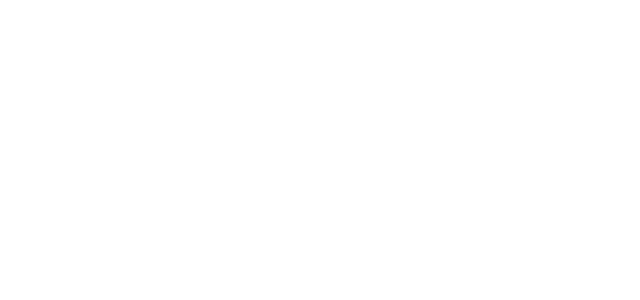
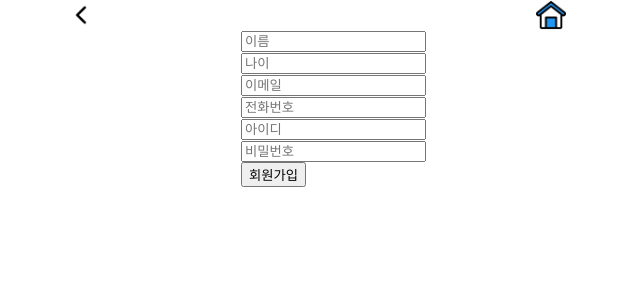
Before and after one commit to 12jason0/MakingHome, a React (Create React App) app in the folder views/: page /register in a window 1280 px wide. Before the commit this address had no page. Shown: the top 300 px of the page, without its empty margins (324-964 px from the left). Built offline with nearby package versions, Linux system fonts and the light colour scheme.

Commit message:
회원가입 api 만드는중

```diff
--- a/views/package.json
+++ b/views/package.json
@@ -3,6 +3,7 @@
   "version": "0.1.0",
   "private": true,
   "dependencies": {
+    "@reduxjs/toolkit": "^2.2.2",
     "@testing-library/jest-dom": "^5.17.0",
     "@testing-library/react": "^13.4.0",
     "@testing-library/user-event": "^13.5.0",
@@ -11,9 +12,11 @@
     "@types/react": "^18.2.70",
     "@types/react-dom": "^18.2.22",
     "axios": "^1.6.8",
+    "js-cookie": "^3.0.5",
     "react": "^18.2.0",
     "react-dom": "^18.2.0",
     "react-hook-form": "^7.51.1",
+    "react-redux": "^9.1.0",
     "react-router-dom": "^6.22.3",
     "react-scripts": "5.0.1",
     "typescript": "^4.9.5",
@@ -42,5 +45,8 @@
       "last 1 firefox version",
       "last 1 safari version"
     ]
+  },
+  "devDependencies": {
+    "@types/js-cookie": "^3.0.6"
   }
 }
--- a/views/src/App.tsx
+++ b/views/src/App.tsx
@@ -3,6 +3,7 @@
 import MainPage from './pages/MainPage';
 import LoginPage from './pages/LoginPage';
 import { BrowserRouter, Routes, Route } from 'react-router-dom';
+import RegisterPage from './pages/RegisterPage';
 
 function App() {
 
@@ -11,6 +12,7 @@
     <Routes>
     <Route path="/" element={<MainPage />}></Route>
     <Route path="/login" element={<LoginPage />}></Route>
+    <Route path="/register" element={<RegisterPage />}></Route>
     </Routes>
   </BrowserRouter>
   );
--- a/views/src/pages/LoginPage.tsx
+++ b/views/src/pages/LoginPage.tsx
@@ -1,36 +1,61 @@
 import React, { useEffect,useState } from 'react';
 import {useForm} from 'react-hook-form';
-import { useNavigate,useLocation} from 'react-router-dom';
+import { useNavigate,useLocation, Link} from 'react-router-dom';
+import Cookie from 'js-cookie';
 import axios from 'axios';
-
 
 export default function LoginPage() {
   let code : string | null;
-  // 페이지 이동 navigate + params 추출
+  // navigate, location, state
   const navigate = useNavigate();
   const location = useLocation();
-  const [isLoggedIn, setIsLoggedIn] = useState(false);
+  const [isLoggedIn, setIsLoggedIn] = useState<boolean>(false);
+  const [userInfo,setUserInfo] = useState<string>('');
 
+   // 다른 페이지 탐색 후 돌아왔을 때, 사용자 정보 유지
+  useEffect(()=>{
+    if(localStorage.getItem('Token') && Cookie.get('username')){
+      setIsLoggedIn(true);
+      const username : string | undefined= Cookie.get('username');
+      if(username !== undefined) {
+        setUserInfo(username);
+      }
+    }
+  })
+  // 페이지 새로고침 시 State값 초기화 방지
+  useEffect(() => {
+    const username : string | undefined= Cookie.get('username');
+    if(username !== undefined) {
+      setUserInfo(username);
+    }
+  }, []);
   // useEffect : 카카오 로그인 클릭 - url 업데이트 - stoarge <-> code 저장
   useEffect(() => {
     const searchParams = new URLSearchParams(location.search);
     code = searchParams.get('code');
     if (code !== null) {
-      // localStorage.setItem('setCode', code);
+      getKakao_Access_Token(code);
       setIsLoggedIn(true);
-      sendKakaoLoginCode(code);
     }
-  }, [location.search]);
-  const sendKakaoLoginCode = async(code : string): Promise<void> => {
+  }, [location.search,userInfo]);
+  // 카카오 액세스 토큰 발급
+  const getKakao_Access_Token = async(code : string): Promise<void> => {
     const res = await axios.post('http://localhost:5000/login/kakao',{code : code});
     const access_token = res.data.access_token;
     console.log('access_token',access_token);
     localStorage.setItem('Token',access_token);
-    await sendKakaoUserInfo(access_token);
+
+    await getKakaoUserInfo(access_token);
   }
-  const sendKakaoUserInfo = async(access_token : string | null): Promise<void> =>{
+  // 카카오 로그인 유저 정보 조회
+  const getKakaoUserInfo = async(access_token : string | null): Promise<void> =>{
     const userInfo = await axios.post('http://localhost:5000/user/kakao',{access_token : access_token});
     console.log('userInfo',userInfo.data);
+    Cookie.set('username',userInfo.data.result.kakao_account.profile.nickname,{expires:1});
+    const username : string | undefined= Cookie.get('username');
+    if(username !== undefined) {
+      setUserInfo(username);
+    }
   }
     // 카카오 로그인 양식(Rest_API 키 + redirect_Uri + kakaoURL)
     const Rest_api_key='34596871e6b97db995c419d12fd24a01';
@@ -42,6 +67,7 @@
     // 카카오 로그아웃
     const KakaoLogout = () => {
       localStorage.clear();
+      Cookie.remove('username');
       setIsLoggedIn(false);
       navigate('/login');
     }
@@ -65,7 +91,7 @@
       </header>
       <body>
         <div style={{display:'flex', justifyContent:'center'}}>
-          <h3>{isLoggedIn ? '환영합니다' : '로그인 페이지'}</h3>
+          <h3>{isLoggedIn ? `${userInfo}님 환영합니다` : '로그인 페이지'}</h3>
         </div>
         {isLoggedIn
         ? <img src="./image/logout.png" alt="카카오 로그아웃 이미지" style={{display:'block', margin:'0 auto'}} onClick={KakaoLogout}></img>
@@ -75,7 +101,9 @@
           <input type="text" placeholder ="아이디"id="userId"/><br />
           <input type="password"placeholder ="비밀번호" id="userPw"/><br />
           <button>로그인</button>
+          <button><Link to="/register">회원가입</Link></button>
         </form>
+
       </body>
     </div>
   )
--- a/views/src/pages/MainPage.tsx
+++ b/views/src/pages/MainPage.tsx
@@ -1,10 +1,11 @@
 import React from 'react'
+import { Link } from 'react-router-dom'
 
 export default function MainPage() {
   return (
     <div>
       <h1>MainPage</h1>
-
+      <Link to='/login'>로그인 페이지</Link>
     </div>
   )
 }
--- /dev/null
+++ b/views/src/pages/RegisterPage.tsx
@@ -0,0 +1,158 @@
+import React,{useState,useRef}from 'react'
+import {useForm} from 'react-hook-form';
+import { useNavigate} from 'react-router-dom';
+import axios from 'axios';
+import { error } from 'console';
+
+type FormValues = {
+  name : string;
+  age : number;
+  email: string;
+  phone : string;
+  userId: string;
+  userPw: string;
+}
+
+interface user {
+    name? : string,
+    age? : number | boolean,
+    email?: string,
+    phone?: string,
+    userId? : string,
+    userPw? : string,
+}
+export default function RegisterPage() {
+    const navigate = useNavigate();
+    const nameRef = useRef<HTMLInputElement>(null);
+    const ageRef = useRef<HTMLInputElement>(null);
+    const emailRef = useRef<HTMLInputElement>(null);
+    const phoneRef = useRef<HTMLInputElement>(null);
+    const userIdRef = useRef<HTMLInputElement>(null);
+    const userPwRef = useRef<HTMLInputElement>(null);
+    // 실험 1
+    const [user,setUser] = useState<user>();
+    // 로그인 hook-form
+    const {
+      register,
+      handleSubmit,
+      formState:{errors},
+      setFocus
+    } = useForm<FormValues>();
+    const onValid = ():void =>{
+      alert('회원가입 성공');
+        console.log('회원가입 성공',user);
+    }
+    const onInValid = ():void =>{
+        if(errors?.name){
+            alert(errors.name?.message);
+            setFocus('name');
+        }
+        else if(errors?.age){
+             alert(errors.age?.message);
+             setFocus('age');
+        }
+        else if(errors?.email){
+             alert(errors.email?.message);
+             setFocus('email');
+        }
+        else if(errors?.phone){
+             alert(errors.phone?.message);
+             setFocus('phone');
+        }
+        else if(errors?.userId){
+             alert(errors.userId?.message);
+             setFocus('userId');
+        }
+        else if(errors?.userPw){
+             alert(errors.userPw?.message);
+             setFocus('userPw');
+        }
+    }
+  return (
+    <div style={{position:'relative',width:'500px',margin: '0 auto'}}>
+      <header style={{display:'flex', justifyContent:'space-between'}}>
+        <img src="./image/back.png" alt="뒤로가기" style={{width:'30px',cursor:'pointer'}} onClick={()=>{navigate(-1)}}/>
+        <img src="./image/home.png" alt="홈으로 이동" style={{width:'30px',cursor:'pointer'}} onClick={()=>{navigate('/')}}/>
+      </header>
+      <body>
+        <form onSubmit={handleSubmit(onValid,onInValid)}>
+          <div style={{position:'absolute',left:'35%'}}>
+            <input type="text"
+            {...register('name',
+            { required: '나이는 필수 항목입니다.',
+              validate: {
+                trimValid: (name : string) =>{
+                    if(name?.trim() ==='')
+                    return '이름은 필수 항목입니다....';
+                    // 이름 유효성 패턴 정규식 받아오기
+                }
+             }})}
+            onChange={(e)=>{setUser({...user,name:e.target.value})}} placeholder="이름"/><br />
+            {errors.name && <div style={{fontSize:'12px',color:'red'}}>이름을 입력하십시오</div>}
+
+          <input type="text"
+           {...register('age', {
+            required: '나이는 필수 항목입니다.',
+            validate: {
+                useAge : (age) =>{
+                  console.log(age)
+                }
+            },
+            })}
+            onChange={(e)=>{console.log(e.target.value);
+            setUser({...user,age: e.target.value.trim() !== '' && Number(e.target.value) })}} placeholder="나이"/><br />
+             {errors.age && <div style={{fontSize:'12px',color:'red'}}>나이를 입력하십시오</div>}
+
+            <input type="email" value = {user?.email}
+            {...register('email', {
+              required: false,
+              validate: {
+                trimValid: (email : string) => {
+                  if(email?.trim() ==='')
+                  return '이름은 필수 항목입니다....';
+                  }
+              },
+              })}
+             onChange={(e)=>{setUser({...user,email:e.target.value})}}placeholder="이메일"/><br />
+
+            <input type="text" value={user?.phone}
+            {...register('phone', {
+              required: false,
+              validate: {
+                trimValid: (phone : string) => {
+                  if(phone?.trim() ==='')
+                  return '이름은 필수 항목입니다....';
+                  }
+              }
+              })}
+             onChange={(e)=>{setUser({...user,phone:e.target.value})}} placeholder='전화번호'/><br />
+
+            <input type="text" value={user?.userId}
+            {...register('userId', {
+              required: '아이디는 필수 항목입니다.',
+              validate: {
+                trimValid: (userId : string) => {
+                  if(userId?.trim() ==='')
+                  return '이름은 필수 항목입니다....';
+                  }
+              }
+              })}
+             onChange={(e)=>{setUser({...user,userId:e.target.value})}}placeholder ="아이디"/><br />
+            <input type="password" value={user?.userPw}
+            {...register('userPw', {
+              required: '비밀번호는 필수 항목입니다.',
+              validate: {
+                  trimValid: (userPw : string) => {
+                    if(userPw?.trim() ==='')
+                    return '이름은 필수 항목입니다....';
+                  }
+              }
+              })}
+            onChange={(e)=>{setUser({...user,userPw: e.target.value})}} placeholder ="비밀번호"/><br />
+            <button>회원가입</button>
+          </div>
+        </form>
+      </body>
+    </div>
+  )
+}
```
Also changed, not shown: views/src/index.tsx (+3 -4 lines), 1 other file (tests, documents, lock files or other folders).
